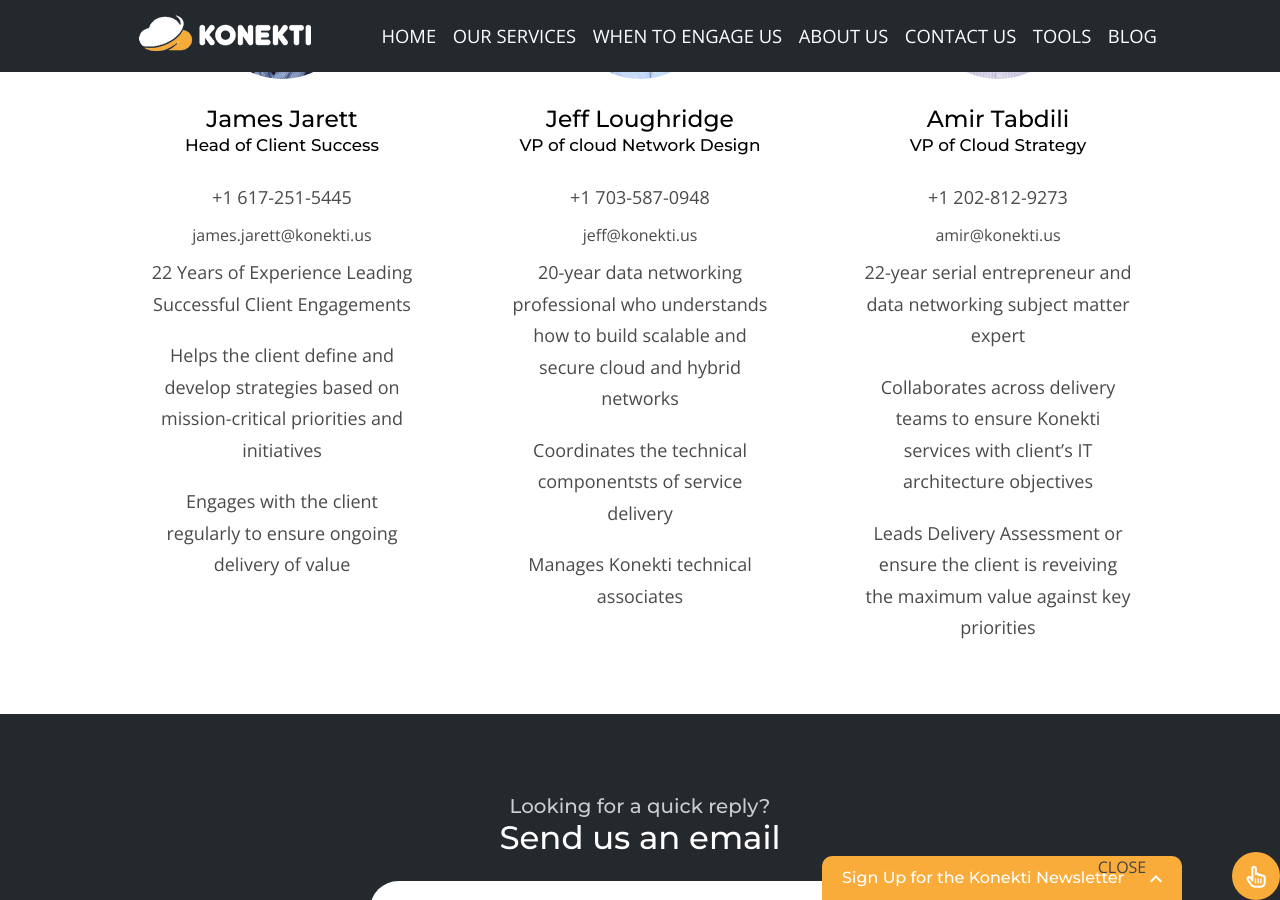
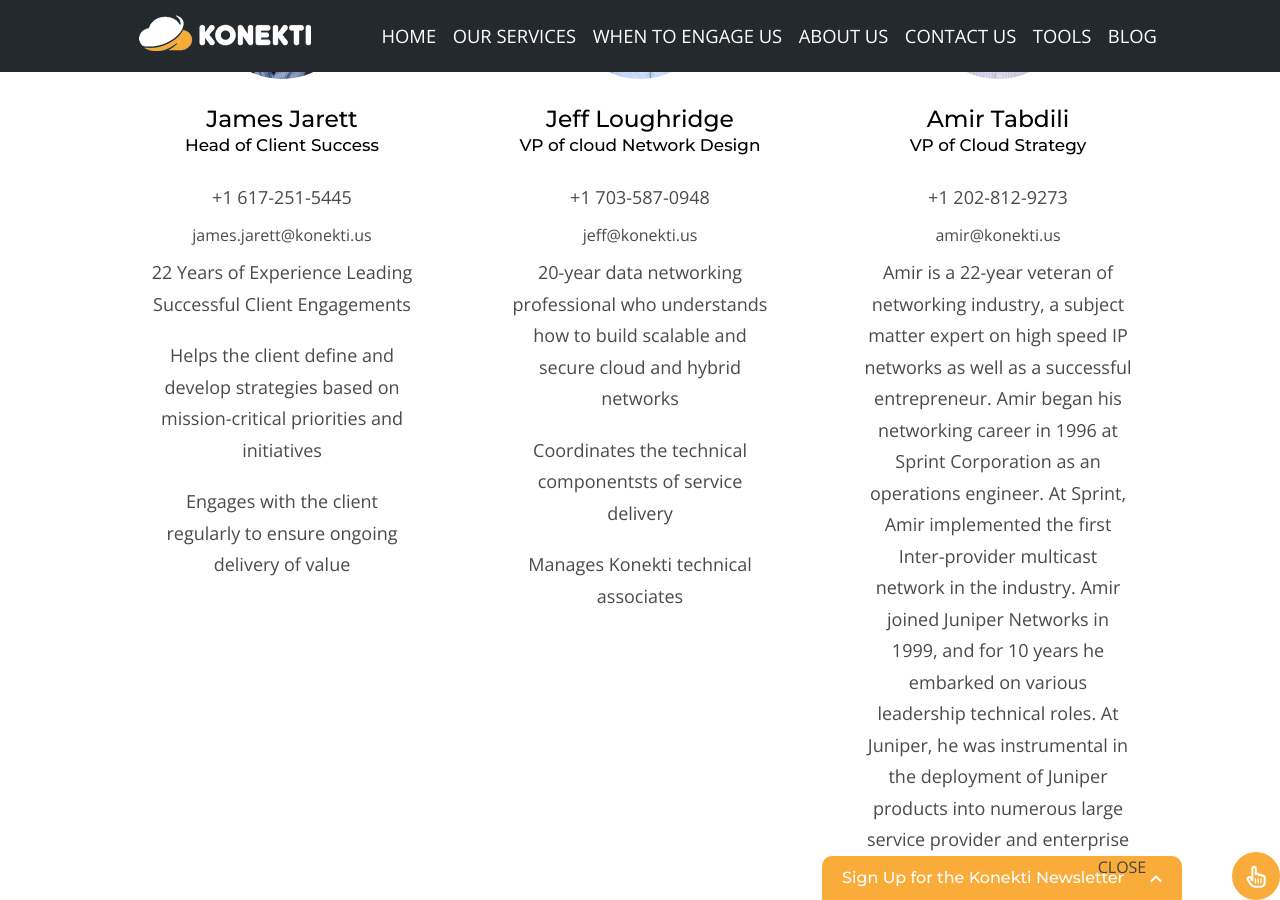
Before and after one commit to konekti/jeffbrl.github.io, a Jekyll site: the page built from _pages/index.md, in a window 1280 px wide and 900 px high, scrolled down 4342 px. Built offline with Jekyll 4.4.1, drawn with Linux system fonts in a browser that asks for light colours; nearby versions of some CDN libraries; some of the changed text lies outside the part shown.

Commit message:
update Amir's bio

```diff
--- a/_data/team.yml
+++ b/_data/team.yml
@@ -15,4 +15,4 @@
   thumb: amir.jpg
   phone: +1 202-812-9273
   email: amir@konekti.us
-  scope: "22-year serial entrepreneur and data networking subject matter expert \r\n\r\n Collaborates across delivery teams to ensure Konekti services with client's IT architecture objectives \r\n\r\n Leads Delivery Assessment or ensure the client is reveiving the maximum value against key priorities"
+  scope: "Amir is a 22-year veteran of networking industry, a subject matter expert on high speed IP networks as well as a successful entrepreneur. Amir began his networking career in 1996 at Sprint Corporation as an operations engineer. At Sprint, Amir implemented the first Inter-provider multicast network in the industry. Amir joined Juniper Networks in 1999, and for 10 years he embarked on various leadership technical roles. At Juniper, he was instrumental in the deployment of Juniper products into numerous large service provider and enterprise networks. Amir founded Cypress Consulting in early 2011 with focus on providing consulting services to various large service provider and enterprises in the areas of IP/MPLS design, network security as well as next generation Data Center and cloud architectures. In 2017, Amir was a founding partner at Konekti Systems. At Konekti, Amir is responsible for setting the strategy for the company’s various operating areas with focus on Hybrid and Multi-cloud deployments. Amir’s team ensures collaboration across various delivery team aimed at meeting clients’ business and architectural objectives. Amir has dual bachelor degrees in Electrical Engineering and Biomedical Engineering from Vanderbilt University, and an MBA with focus in finance from the University of Maryland. Amir holds Juniper Networks' JNCIE, Palo Alto Networks’ PCNSE, and AWS Certified Solutions Architect certifications"
```
